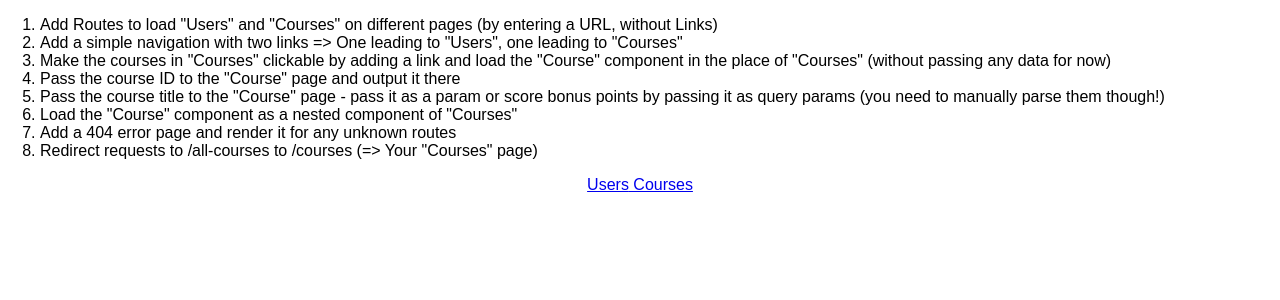
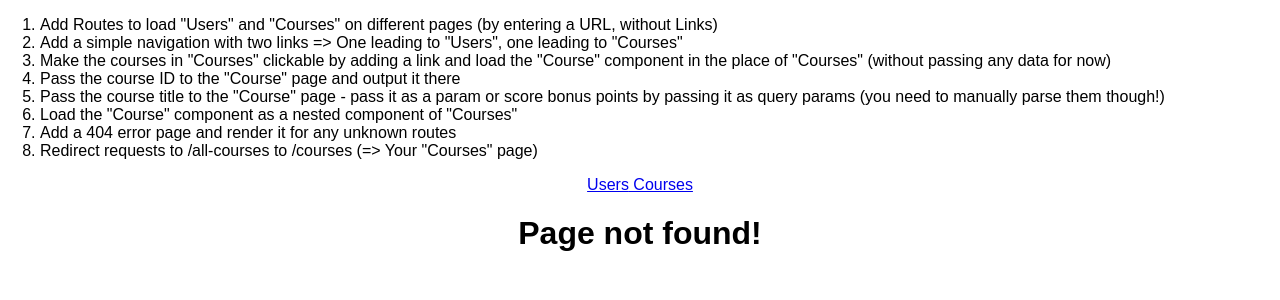
Before and after one commit to patrickpaiva/react-complete-guide, a React (Create React App) app: page / in a window 1280 px wide. Shown: the top 300 px of the page. Built offline with nearby package versions, Linux system fonts and the light colour scheme.

Commit message:
added 404 page and redirect from all-courses to courses

```diff
--- a/src/App.js
+++ b/src/App.js
@@ -1,5 +1,5 @@
 import React, { Component } from 'react';
-import { BrowserRouter, Route, Switch, NavLink } from 'react-router-dom'
+import { BrowserRouter, Route, Switch, NavLink, Redirect } from 'react-router-dom'
 
 import Courses from './containers/Courses/Courses';
 import Users from './containers/Users/Users';
@@ -38,6 +38,8 @@ class App extends Component {
           <Switch>
             <Route path="/courses" component={Courses} />
             <Route path="/users" exact component={Users} />
+            <Redirect from="/all-courses" to="/courses" />
+            <Route render={() => <h1>Page not found!</h1>} />
           </Switch>
         </React.Fragment>
       </BrowserRouter>
```
